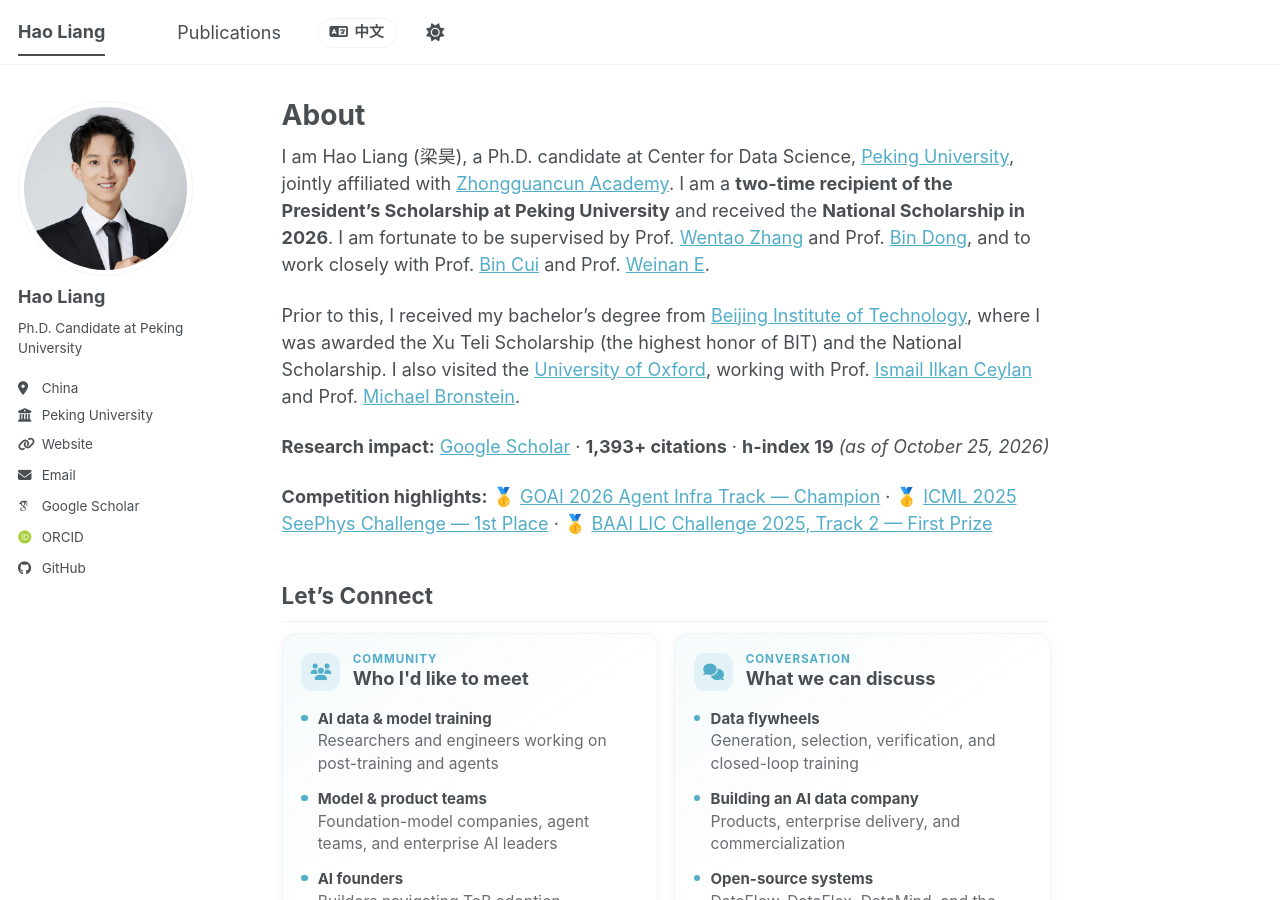
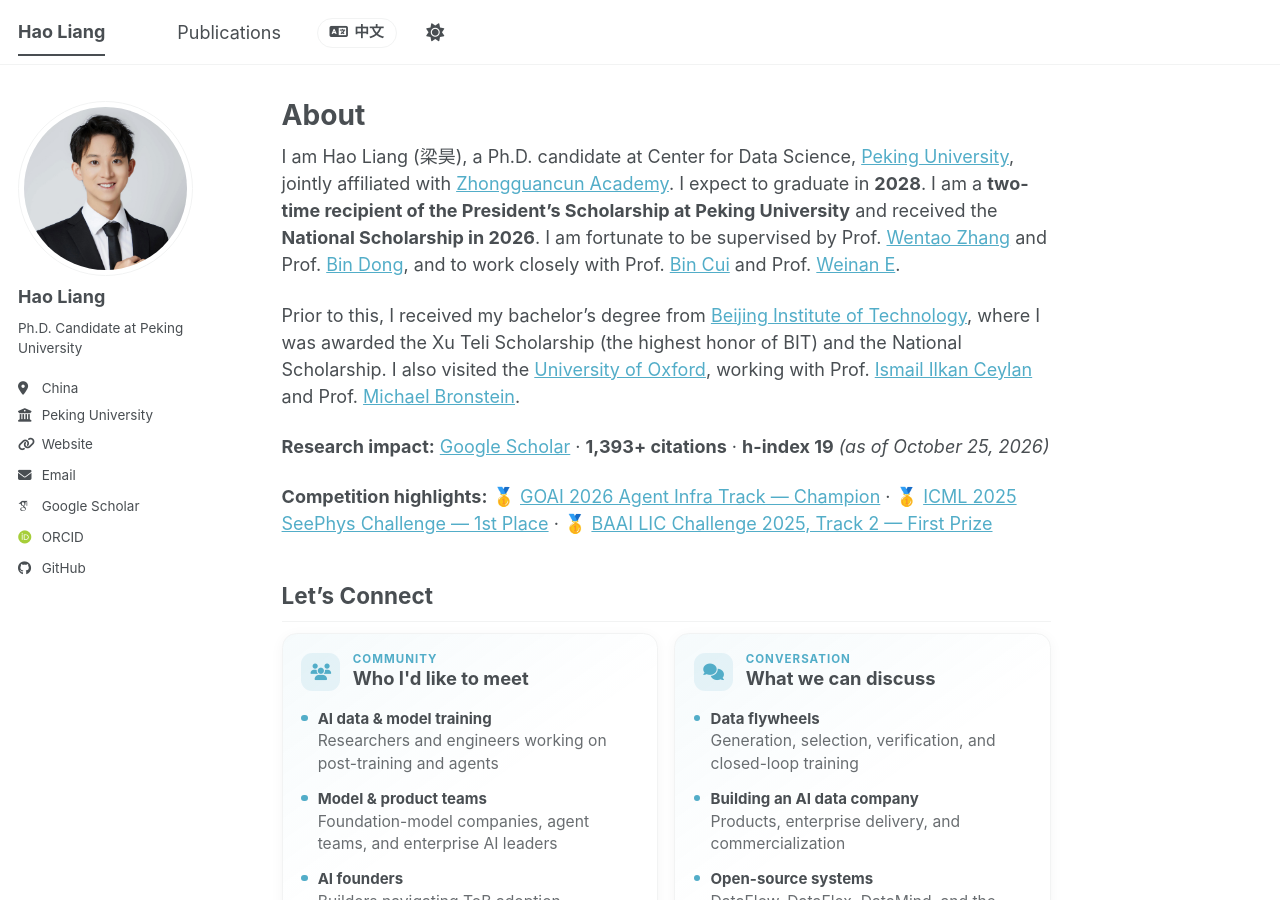
Before and after one commit to haolpku/haolpku.github.io, a Jekyll site: the page built from _pages/about.md, in a window 1280 px wide and 900 px high. Built offline with Jekyll 4.4.1, drawn with Linux system fonts in a browser that asks for light colours; some web fonts are replaced; a script bundle is joined from its source files by our own code; library files that are not in the unit come from our copies.

Commit message:
Update bilingual bio with expected 2028 graduation

```diff
--- a/_pages/about.md
+++ b/_pages/about.md
@@ -10,7 +10,7 @@ redirect_from:
   - /about.html
 ---
 
-I am Hao Liang (梁昊), a Ph.D. candidate at Center for Data Science, [Peking University](https://www.pku.edu.cn/), jointly affiliated with [Zhongguancun Academy](https://www.bza.edu.cn/). I am a **two-time recipient of the President's Scholarship at Peking University** and received the **National Scholarship in 2026**. I am fortunate to be supervised by Prof. [Wentao Zhang](https://zwt233.github.io/) and Prof. [Bin Dong](http://faculty.bicmr.pku.edu.cn/~dongbin/), and to work closely with Prof. [Bin Cui](https://cuibinpku.github.io/) and Prof. [Weinan E](https://web.math.princeton.edu/~weinan/).
+I am Hao Liang (梁昊), a Ph.D. candidate at Center for Data Science, [Peking University](https://www.pku.edu.cn/), jointly affiliated with [Zhongguancun Academy](https://www.bza.edu.cn/). I expect to graduate in **2028**. I am a **two-time recipient of the President's Scholarship at Peking University** and received the **National Scholarship in 2026**. I am fortunate to be supervised by Prof. [Wentao Zhang](https://zwt233.github.io/) and Prof. [Bin Dong](http://faculty.bicmr.pku.edu.cn/~dongbin/), and to work closely with Prof. [Bin Cui](https://cuibinpku.github.io/) and Prof. [Weinan E](https://web.math.princeton.edu/~weinan/).
 
 Prior to this, I received my bachelor's degree from [Beijing Institute of Technology](https://www.bit.edu.cn/), where I was awarded the Xu Teli Scholarship (the highest honor of BIT) and the National Scholarship. I also visited the [University of Oxford](https://www.ox.ac.uk/), working with Prof. [Ismail Ilkan Ceylan](https://www.cs.ox.ac.uk/people/ismaililkan.ceylan/) and Prof. [Michael Bronstein](https://www.cs.ox.ac.uk/people/michael.bronstein/).
 
```
Also changed, not shown: _pages/about-zh.md (+1 -1 lines).
